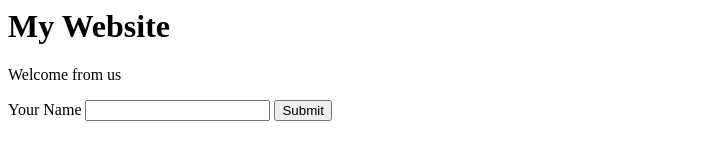
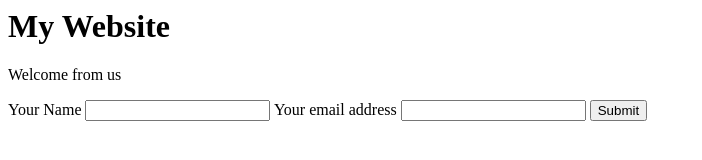
Before and after one commit to EvaRossmar/LuckyNumber3s, a plain HTML site: page index.html in a window 1280 px wide. Shown: the whole page, without its empty margins (0-702 px from the left). Drawn offline with Linux system fonts and the light colour scheme.

Commit message:
Update index.html

```diff
--- a/index.html
+++ b/index.html
@@ -5,6 +5,7 @@
 <form method="post" action="https://j199mupghf.execute-api.eu-west-1.amazonaws.com/dev/email">
   <label for="name">Your Name</label>
   <input id="name" name="name">
-
+    <label for="email">Your email address</label>
+  <input id="email" name="email">
   <button type="submit">Submit</button>
 </form>
```
